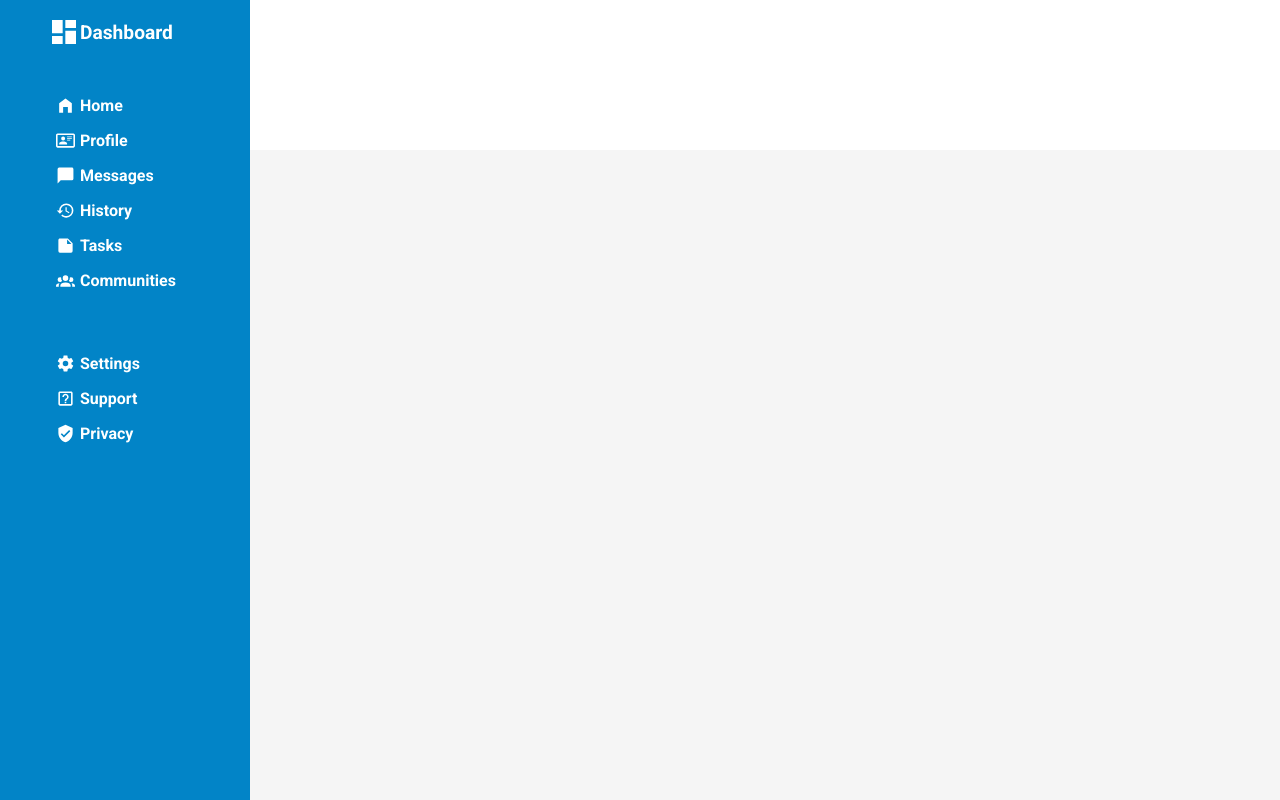
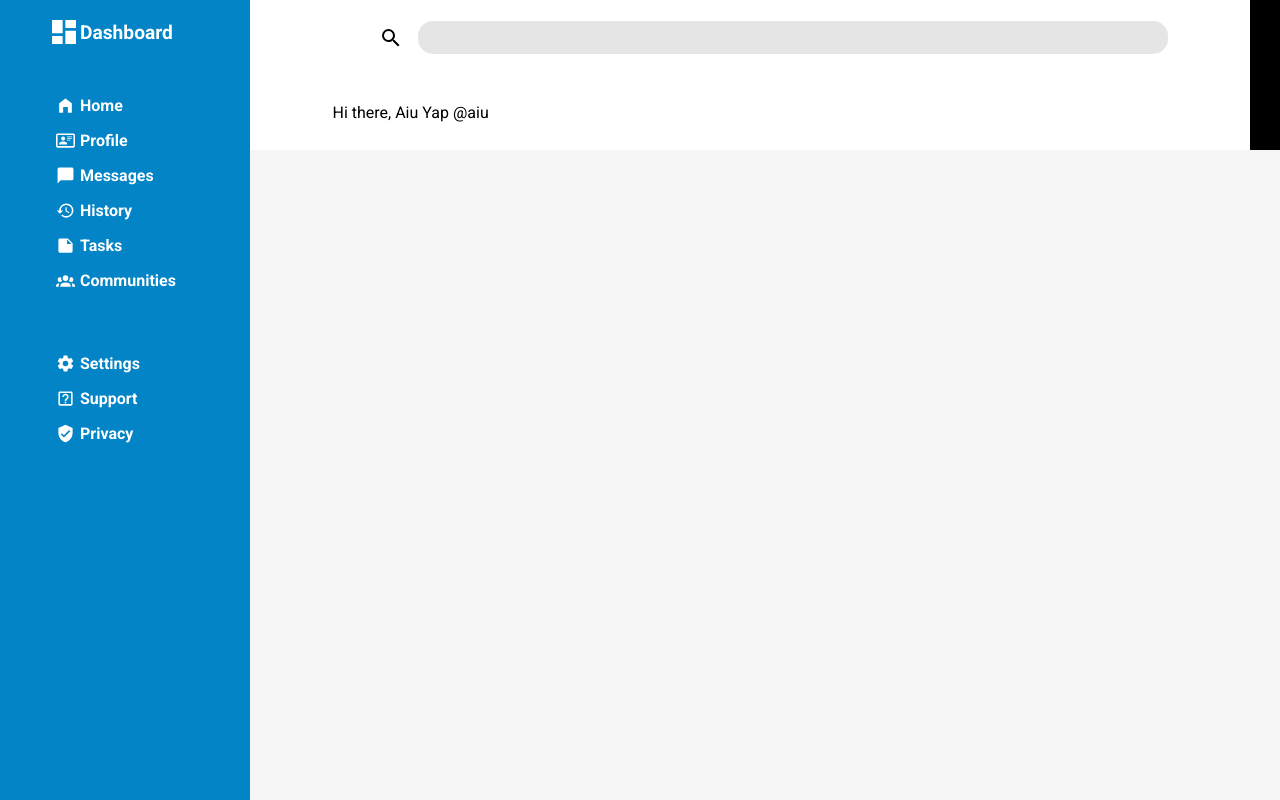
Before and after one commit to aiuyap/odin-admin-dashboard, a plain HTML site: page index.html in a window 1280 px wide. Drawn offline with Linux system fonts and the light colour scheme.

Commit message:
Completed search bar
-Started on user greeting
-Added credits on readme for photos

```diff
--- a/index.html
+++ b/index.html
@@ -37,7 +37,16 @@
             </div>
         </div>
         <div id="header">
-
+            <div>
+                <div id="div-search">
+                    <svg id="svg-search" xmlns="http://www.w3.org/2000/svg" viewBox="0 0 24 24"><title>magnify</title><path d="M9.5,3A6.5,6.5 0 0,1 16,9.5C16,11.11 15.41,12.59 14.44,13.73L14.71,14H15.5L20.5,19L19,20.5L14,15.5V14.71L13.73,14.44C12.59,15.41 11.11,16 9.5,16A6.5,6.5 0 0,1 3,9.5A6.5,6.5 0 0,1 9.5,3M9.5,5C7,5 5,7 5,9.5C5,12 7,14 9.5,14C12,14 14,12 14,9.5C14,7 12,5 9.5,5Z" /></svg>
+                    <input type="text" name="search" id="input-search">
+                </div>
+                <div id="user-greeting">
+                    Hi there, Aiu Yap @aiu
+                </div>
+            </div>
+            <div></div>
         </div>
         <div id="main-content"></div>
     </div>
--- a/styles.css
+++ b/styles.css
@@ -67,6 +67,47 @@
 
 #header {
     grid-column: 2 / 4;
+    display: grid;
+    grid-template-columns: 1000px 1fr;
+}
+
+#header>div {
+    grid-column: 1 / 2;
+    display: grid;
+    justify-items: left;
+    align-items: center;
+    justify-content: center;
+    grid-template-rows: 1fr 1fr;
+}
+
+#header>div~div {
+    grid-column: 2 / 3;
+    background-color: black;
+}
+
+#svg-search {
+    width: 1.5rem;
+    justify-self: right;
+    align-self: center;
+}
+
+#div-search {
+    display: grid;
+    grid-template-columns: 70px 1fr;
+}
+
+#input-search {
+    width: 750px;
+    margin-left: 15px;
+    border-radius: 15px;
+    padding: 9px 15px;
+    outline: none;
+    border: none;
+    background-color: rgba(170, 168, 168, 0.3);
+}
+
+#user-greeting {
+    width: 100%;
 }
 
 #main-content {
```
Also changed, not shown: 1 other file.
